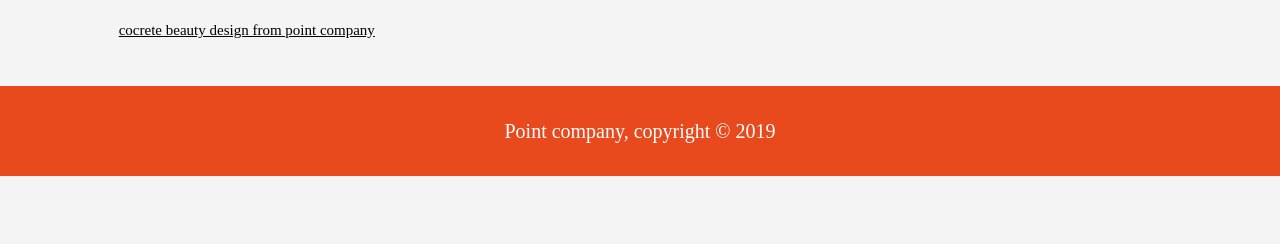
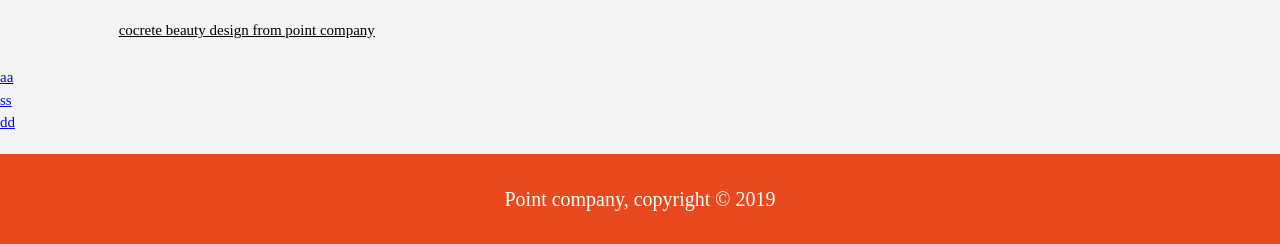
Before and after one commit to EmanMohammed12/PRO-1, a plain HTML site: page index.html/index.html in a window 1280 px wide. Shown: the part 1142-1386 px from the top of the page. Before the commit the page ends 1318 px from the top, so only its background shows below. Drawn offline with Linux system fonts and the light colour scheme.

Commit message:
modified html

```diff
--- a/index.html/index.html
+++ b/index.html/index.html
@@ -1,14 +1,16 @@
 <!DOCTYPE html>
 <html lang="en" dir="ltr">
+
 <head>
     <meta charset="utf-8">
-    <meta name="viewport" content="width=device-width, initial-scale=1,maximum-scale=1.0, user-scalable=no"/>
-    <meta name='description' content='professional concrete design'/>
-    <meta name='keywords' content='beton, lifestyle, bathroom, objects, bespoke, eshop, nábytek, design, ruční výroba, luxusní nábytek, prémiový nábytek, betonový nábytek, šperky, interiér'/>
-    <meta name="author"content="Ellord"/>
+    <meta name="viewport" content="width=device-width, initial-scale=1,maximum-scale=1.0, user-scalable=no" />
+    <meta name='description' content='professional concrete design' />
+    <meta name='keywords' content='beton, lifestyle, bathroom, objects, bespoke, eshop, nábytek, design, ruční výroba, luxusní nábytek, prémiový nábytek, betonový nábytek, šperky, interiér' />
+    <meta name="author" content="Ellord" />
     <title>Point Web Desgin | welcom</title>
     <link rel="stylesheet" href="./css/style.css">
 </head>
+
 <body>
     <header>
         <div class="container">
@@ -72,6 +74,11 @@
             </div>
         </div>
     </section>
+    <ul>
+        <li><a href="http://" target="_blank" rel="noopener noreferrer">aa</a></li>
+        <li><a href="http://" target="_blank" rel="noopener noreferrer">ss</a></li>
+        <li><a href="http://" target="_blank" rel="noopener noreferrer">dd</a></li>
+    </ul>
 
     <footer>
         <p>Point company, copyright &copy; 2019</p>
@@ -79,4 +86,5 @@
 
 
 </body>
+
 </html>
```
Lines whose indentation alone changed are shown as unchanged.
